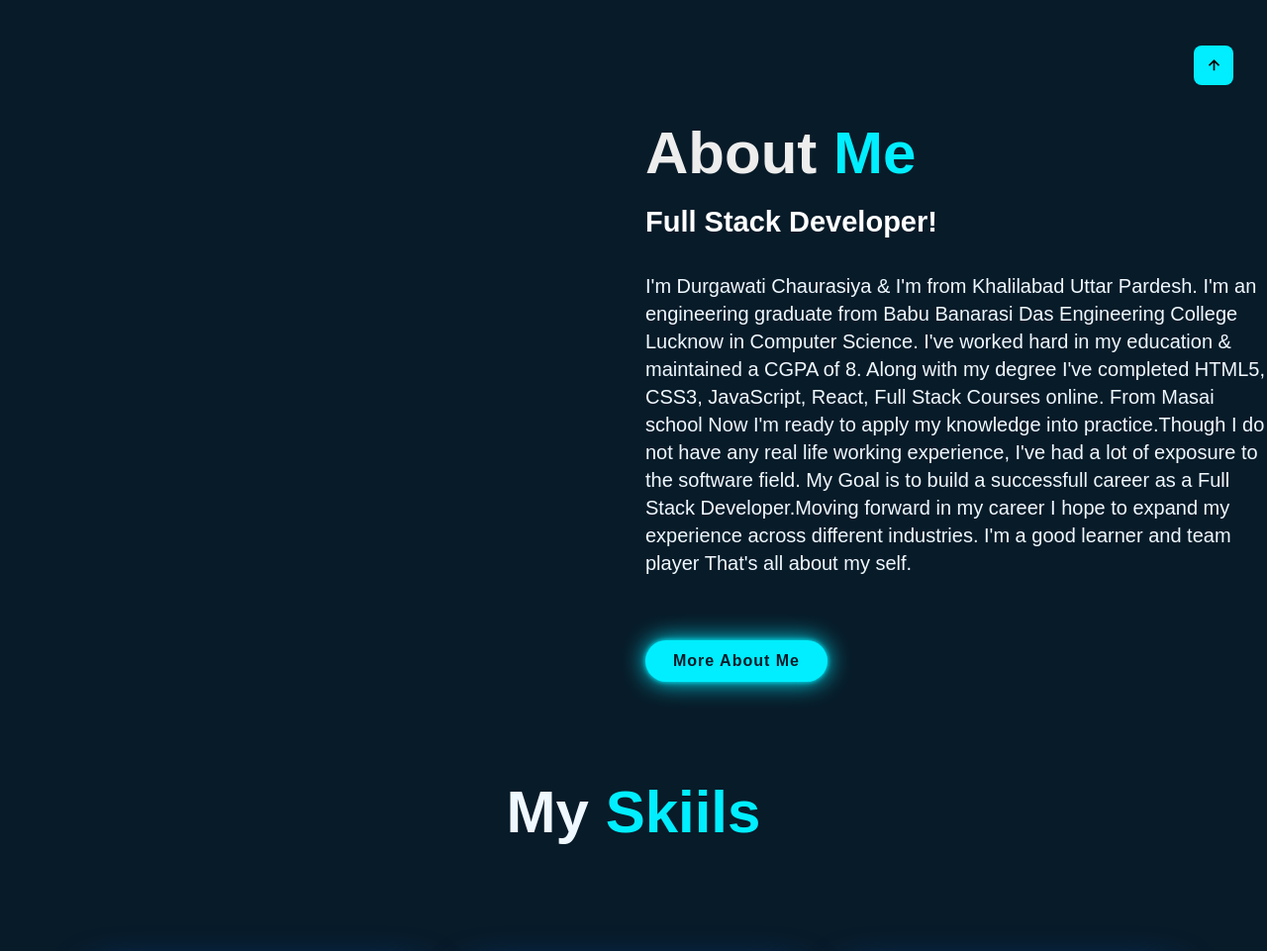
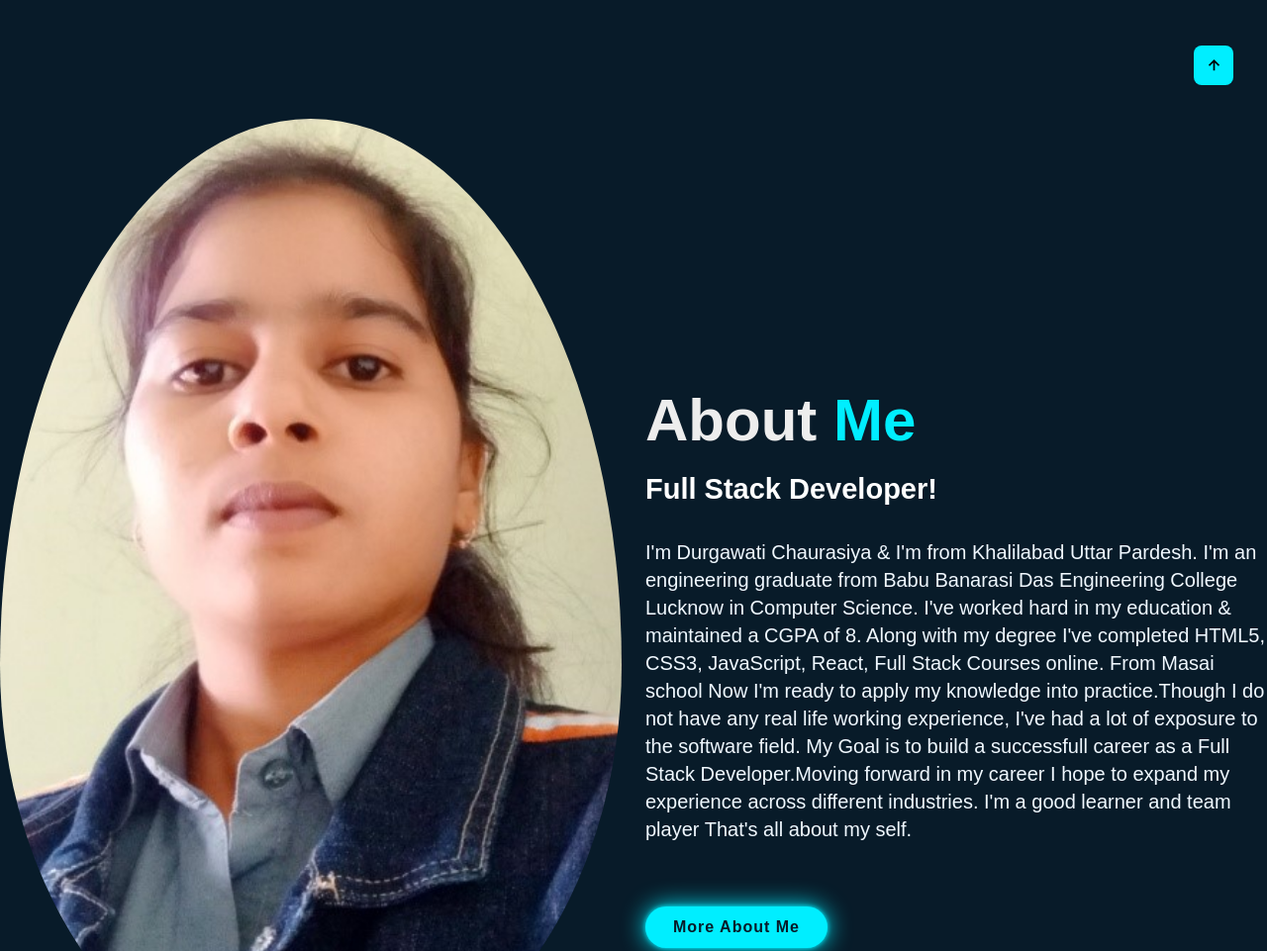
Before and after one commit to 6394981696/portfolio-web, a website: page index.html in a window 1280 px wide. Shown: the part 680-1641 px from the top of the page at 99% size. Drawn offline with nearby package versions, Linux system fonts and the light colour scheme; files whose address does not match are found by name.

Commit message:
Update index.html

```diff
--- a/index.html
+++ b/index.html
@@ -58,7 +58,7 @@
 
     <section class="about" id="about">
         <div class="about-img">
-            <img src="./images/about.png" alt="">
+            <img src="./about.png" alt="">
         </div>
         <div class="about-text">
             <h2>About <span>Me</span></h2>
```
